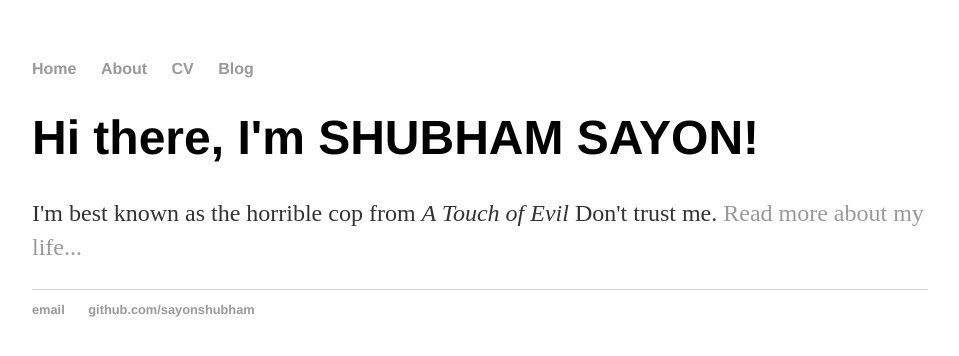
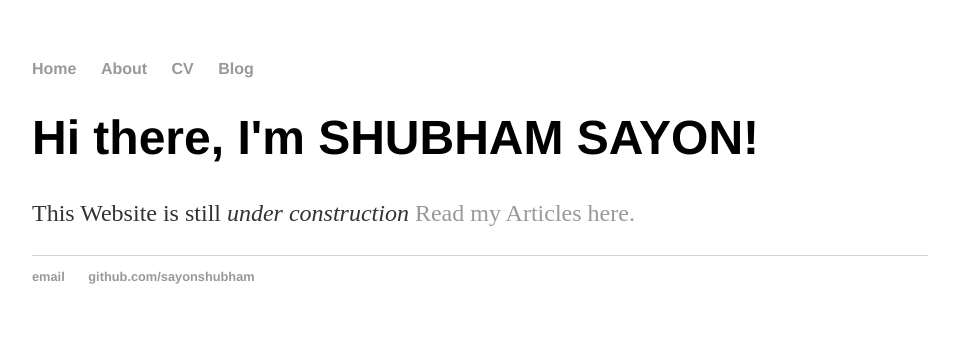
Before and after one commit to sayonshubham/sayonshubham.github.io, a Jekyll site: the page built from index.html, in a window 1280 px wide. Shown: the top 356 px of the page, without its empty margins (160-1119 px from the left). Built offline with Jekyll 4.4.1, drawn with Linux system fonts in a browser that asks for light colours.

Commit message:
Update index.html

```diff
--- a/index.html
+++ b/index.html
@@ -4,5 +4,5 @@ title: Shubham Sayon, Horrible Cop
 ---
 <div class="blurb">
 	<h1>Hi there, I'm SHUBHAM SAYON!</h1>
-	<p>I'm best known as the horrible cop from <em>A Touch of Evil</em> Don't trust me. <a href="/about">Read more about my life...</a></p>
+	<p>This Website is still <em>under construction</em> <a href="/about">Read my Articles here.</a></p>
 </div><!-- /.blurb -->
```
